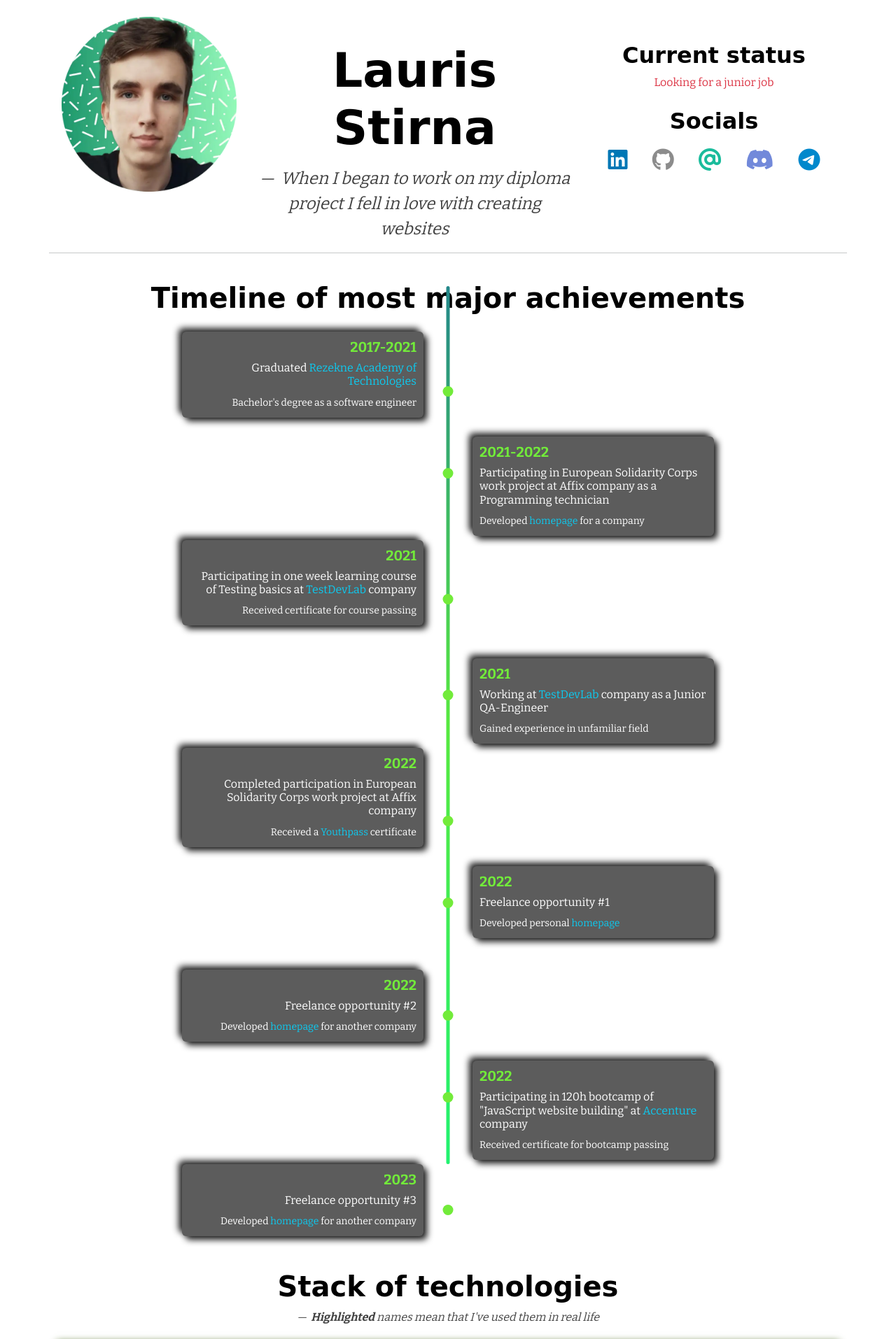
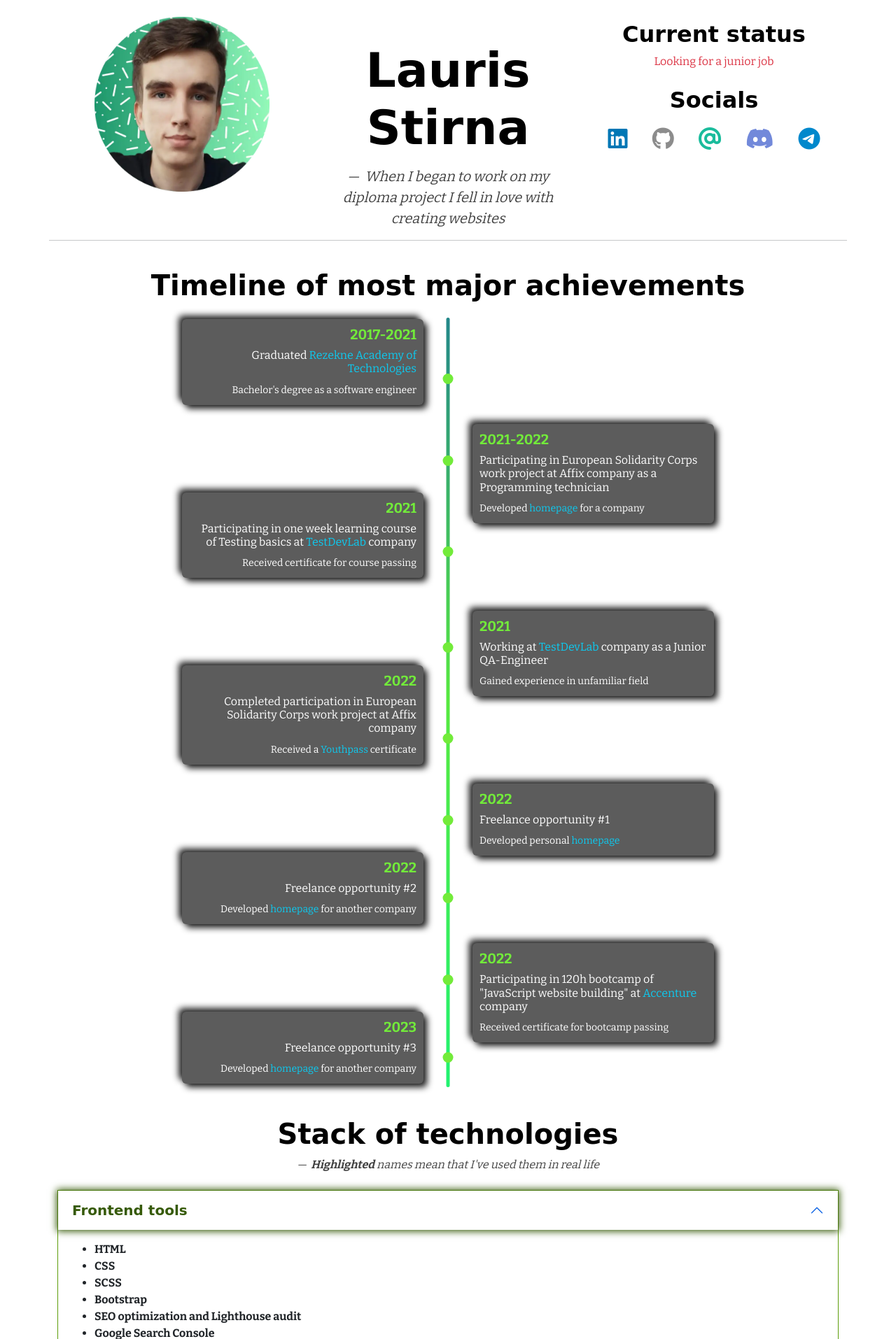
Before and after one commit to LaSTiqq/blog, a Django app: template myblog/templates/myblog/index.html in a window 1280 px wide. Shown: the part 81-1995 px from the top of the page at 70% size. Run offline with Django 3.2, Linux system fonts and the light colour scheme; the template is opened without the code that fills it: most values are stand-ins (such as "Sample title", 1, 10 or a date in 2020); some libraries are stand-ins or nearby versions; some web fonts are replaced.

Commit message:
Several adaptivity fixes

```diff
--- a/myblog/templates/myblog/index.html
+++ b/myblog/templates/myblog/index.html
@@ -5,15 +5,15 @@
 {% block static_content %}
 <div class="container">
 	<div class="row">
-		<div class="col-12 col-md-3">
+		<div class="col-12 col-md-4">
 			<picture>
 				<source srcset="{% static 'img/self_photo.webp' %}" type="image/webp">
-				<img src="{% static 'img/self_photo.png' %}" alt="Selfie" class="img-fluid blog-img photo my-4">
+				<img src="{% static 'img/self_photo.png' %}" alt="Selfie" class="blog-img photo my-4">
 			</picture>
 		</div>
-		<div class="col-12 col-md-5 text-center">
+		<div class="col-12 col-md-4 text-center">
 			<h1 class="big">Lauris Stirna</h1>
-			<figcaption class="blockquote-footer fs-4">
+			<figcaption class="blockquote-footer fs-5">
 				{% trans 'When I began to work on my diploma project I fell in love with creating websites' %}
 			</figcaption>
 		</div>
@@ -26,21 +26,21 @@
 				<li class="text-center">
 					<h2 class="fw-bold mb-4">{% trans 'Socials' %}</h2>
 					<a href="https://www.linkedin.com/in/laurisstirna/" title="LinkedIn" target="_blank" rel="noopener"
-						class="me-1 me-md-3">
+						class="me-1 me-xl-3">
 						<i class="fa-brands fa-linkedin fa-2xl"></i>
 					</a>
 					<a href="https://github.com/LaSTiqq" title="Github" target="_blank" rel="noopener"
-						class="mx-1 mx-md-3">
+						class="mx-1 mx-xl-3">
 						<i class="fa-brands fa-github fa-2xl"></i>
 					</a>
-					<a href="mailto:lavrencij13@gmail.com" title="Email: lavrencij13@gmail.com" class="mx-1 mx-md-3">
+					<a href="mailto:lavrencij13@gmail.com" title="Email: lavrencij13@gmail.com" class="mx-1 mx-xl-3">
 						<i class="fa-solid fa-at fa-2xl"></i>
 					</a>
 					<a href="https://discordapp.com/users/1009206632409997315" title="Discord" target="_blank"
-						rel="noopener" class="mx-1 mx-md-3">
+						rel="noopener" class="mx-1 mx-xl-3">
 						<i class="fa-brands fa-discord fa-2xl"></i>
 					</a>
-					<a href="https://t.me/LaSTiqq" title="Telegram" target="_blank" rel="noopener" class="ms-1 ms-md-3">
+					<a href="https://t.me/LaSTiqq" title="Telegram" target="_blank" rel="noopener" class="ms-1 ms-xl-3">
 						<i class="fa-brands fa-telegram fa-2xl"></i>
 					</a>
 				</li>
@@ -55,7 +55,7 @@
 				<div data-aos="fade-right" data-aos-once="true">
 					<h5 class="year fw-bold">2017-2021</h5>
 					<h6>{% trans 'Graduated' %} <a href="https://rta.lv" rel="noreferrer" target="_blank"
-							class="link-info">
+							class="link-info" title="{% trans 'Rezekne Academy of Technologies' %}">
 							{% trans 'Rezekne Academy of Technologies' %}</a></h6>
 					<small>{% trans "Bachelor's degree as a software engineer" %}</small>
 				</div>
@@ -64,8 +64,8 @@
 				<div data-aos="fade-right" data-aos-once="true">
 					<h5 class="year fw-bold">2021</h5>
 					<h6>{% trans 'Participating in one week learning course of Testing basics at' %} <a
-							href="https://www.testdevlab.com" rel="noreferrer" target="_blank"
-							class="link-info">TestDevLab</a> {% trans 'company' %}</h6>
+							href="https://www.testdevlab.com" rel="noreferrer" target="_blank" class="link-info"
+							title="SIA TestDevLab">TestDevLab</a> {% trans 'company' %}</h6>
 					<small>{% trans 'Received certificate for course passing' %}</small>
 				</div>
 			</div>
@@ -75,7 +75,7 @@
 					<h6>{% trans 'Completed participation in European Solidarity Corps work project at Affix company' %}
 					</h6>
 					<small>{% trans 'Received a' %} <a href="https://www.youthpass.eu" rel="noreferrer" target="_blank"
-							class="link-info">Youthpass</a> {% trans 'certificate' %}</small>
+							class="link-info" title="Youthpass">Youthpass</a> {% trans 'certificate' %}</small>
 				</div>
 			</div>
 			<div class="box">
@@ -83,7 +83,7 @@
 					<h5 class="year fw-bold">2022</h5>
 					<h6>{% trans 'Freelance opportunity' %} #2</h6>
 					<small>{% trans 'Developed' %} <a href="http://retrix.lv" rel="noreferrer" target="_blank"
-							class="link-info">
+							class="link-info" title="retrix.lv">
 							{% trans 'homepage' %}</a> {% trans 'for another company' %}</small>
 				</div>
 			</div>
@@ -92,7 +92,8 @@
 					<h5 class="year fw-bold">2023</h5>
 					<h6>{% trans 'Freelance opportunity' %} #3</h6>
 					<small>{% trans 'Developed' %} <a href="http://elgor.lv" rel="noreferrer" target="_blank"
-							class="link-info">{% trans 'homepage' %}</a> {% trans 'for another company' %}</small>
+							class="link-info" title="elgor.lv">{% trans 'homepage' %}</a>
+						{% trans 'for another company'%}</small>
 				</div>
 			</div>
 		</div>
@@ -106,7 +107,7 @@
 						{% trans 'at Affix company as a Programming technician' %}
 					</h6>
 					<small>{% trans 'Developed' %} <a href="http://affix.lv" rel="noreferrer" target="_blank"
-							class="link-info">
+							class="link-info" title="affix.lv">
 							{% trans 'homepage' %}</a> {% trans 'for a company' %}</small>
 				</div>
 			</div>
@@ -114,7 +115,8 @@
 				<div data-aos="fade-left" data-aos-once="true">
 					<h5 class="year fw-bold">2021</h5>
 					<h6>{% trans 'Working at' %} <a href="https://www.testdevlab.com" rel="noreferrer" target="_blank"
-							class="link-info">TestDevLab</a> {% trans 'company as a' %} Junior QA-Engineer</h6>
+							class="link-info" title="SIA TestDevLab">TestDevLab</a> {% trans 'company as a' %} Junior
+						QA-Engineer</h6>
 					<small>{% trans 'Gained experience in unfamiliar field' %}</small>
 				</div>
 			</div>
@@ -123,14 +125,15 @@
 					<h5 class="year fw-bold">2022</h5>
 					<h6>{% trans 'Freelance opportunity' %} #1</h6>
 					<small>{% trans 'Developed personal' %} <a href="https://laurisstirna.eu.pythonanywhere.com/"
-							rel="noreferrer" class="link-info">{% trans 'homepage' %}</a></small>
+							rel="noreferrer" class="link-info" title="This website">{% trans 'homepage' %}</a></small>
 				</div>
 			</div>
 			<div class="box">
 				<div data-aos="fade-left" data-aos-once="true">
 					<h5 class="year fw-bold">2022</h5>
 					<h6>{% trans 'Participating in 120h bootcamp of "JavaScript website building" at' %} <a
-							href="https://bootcamp.lv" rel="noreferrer" target="_blank" class="link-info">Accenture</a>
+							href="https://bootcamp.lv" rel="noreferrer" target="_blank" class="link-info"
+							title="Accenture">Accenture</a>
 						{% trans 'company' %}</h6>
 					<small>{% trans 'Received certificate for bootcamp passing' %}</small>
 				</div>
--- a/static/css/style.css
+++ b/static/css/style.css
@@ -161,8 +161,7 @@ footer {
   transition: font-size 0.3s;
 }
 .ul {
-  margin-top: 60px;
-  margin-bottom: 30px;
+  margin: 30px 0;
 }
 
 /****** ACCORDION ******/
@@ -366,7 +365,7 @@ button[value="lv"]::before {
 .line {
   background-image: linear-gradient(45deg, #21f271, #57e940, #23878a);
   width: 5px;
-  height: 1255px;
+  height: 1060px;
   position: absolute;
   top: 490px;
   left: 50%;
@@ -383,7 +382,7 @@ button[value="lv"]::before {
 }
 .left .box,
 .right .box {
-  margin-bottom: 175px;
+  margin-bottom: 125px;
 }
 .left .box {
   margin-right: 35px;
@@ -458,6 +457,10 @@ button[value="lv"]::before {
   }
   .big {
     font-size: 3rem;
+    margin-top: 30px;
+  }
+  .ul {
+    margin-top: 30px;
   }
 }
 
@@ -484,6 +487,10 @@ button[value="lv"]::before {
   }
   .big {
     font-size: 3.25rem;
+    margin-top: 30px;
+  }
+  .photo {
+    width: 235px;
   }
   .card {
     text-align: center;
@@ -498,13 +505,6 @@ button[value="lv"]::before {
   .tooltip {
     display: none;
   }
-  .right .box,
-  .left .box {
-    margin-bottom: 10px;
-  }
-  .right .box:first-child {
-    margin-top: 10px;
-  }
   .left .box {
     margin-right: 10px;
   }
@@ -513,5 +513,25 @@ button[value="lv"]::before {
   }
   .big {
     font-size: 3.5rem;
+    margin-top: 30px;
+  }
+  .photo {
+    width: 235px;
   }
 }
+
+@media (min-width: 992px) and (max-width: 1199.98px) {
+  .big {
+    margin-top: 30px;
+  }
+  .line {
+    height: 1175px;
+  }
+}
+
+@media (min-width: 1200px) and (max-width: 1399.98px) {
+  .line {
+    height: 1100px;
+    top: 535px;
+  }
+}
```
